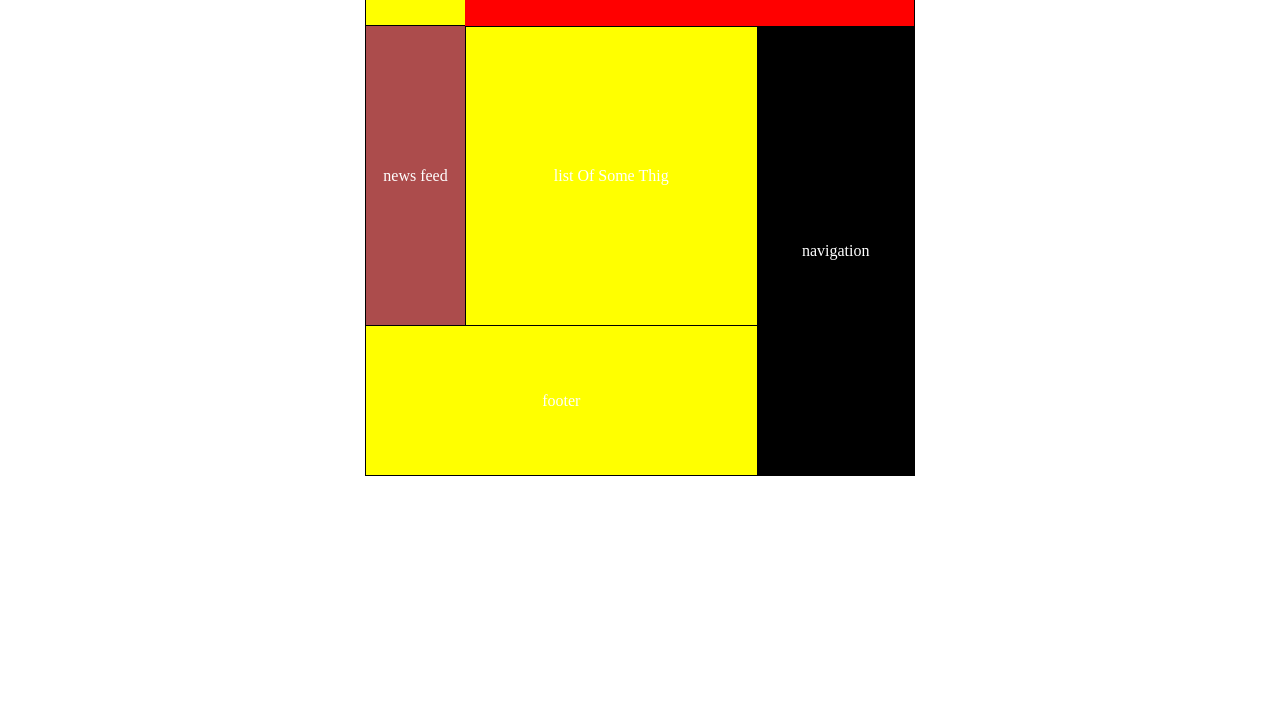
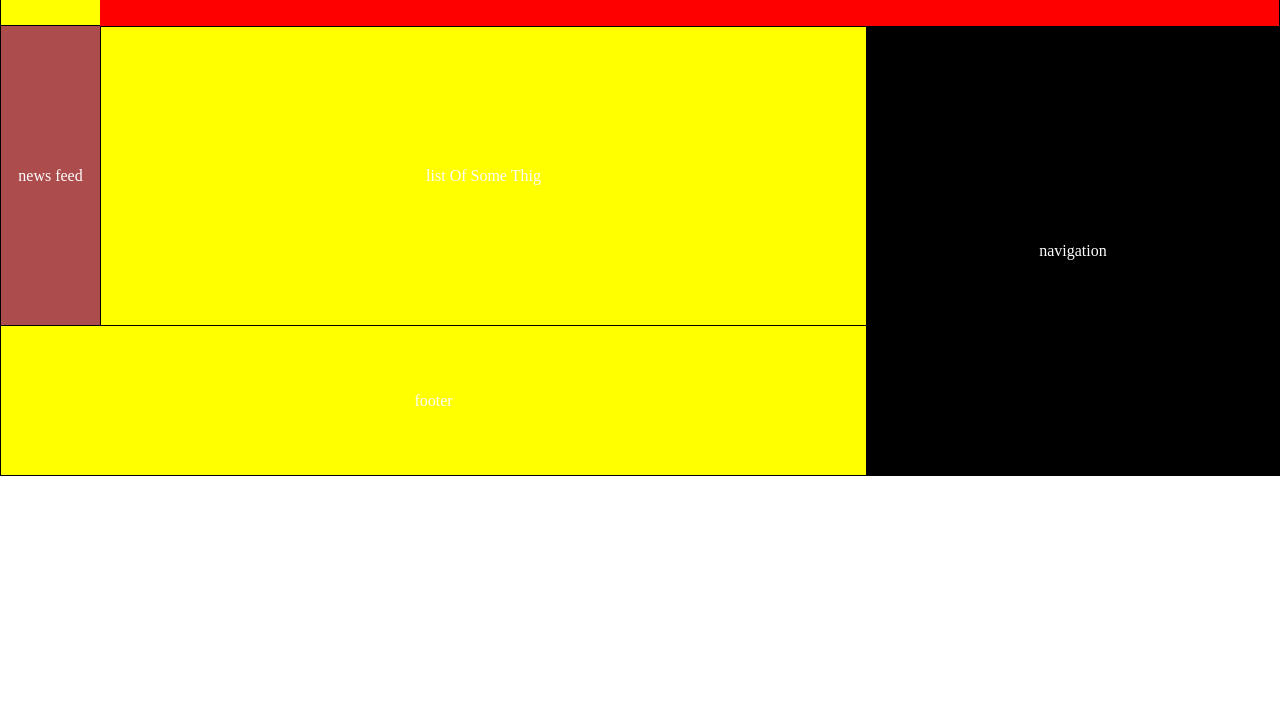
Before and after one commit to newmedia27/mateWork, a plain HTML site: page lesson6/index.html in a window 1280 px wide. Shown: the part 74-800 px from the top of the page. Drawn offline with Linux system fonts and the light colour scheme.

Commit message:
grid+flex

```diff
--- a/lesson6/flex.css
+++ b/lesson6/flex.css
@@ -5,8 +5,8 @@
 }
 
 .container {
-    width: 550px;
-    height: 550px;
+    width: 100%;
+    height: 100%;
     margin: 0 auto;
     color: white;
     display: flex;
--- a/lesson6/grid.css
+++ b/lesson6/grid.css
@@ -5,8 +5,8 @@
 }
 
 .container {
-    width: 550px;
-    height: 550px;
+    width: 100%;
+    height: 100%;
     margin: 0 auto;
     color: white;
 
```
